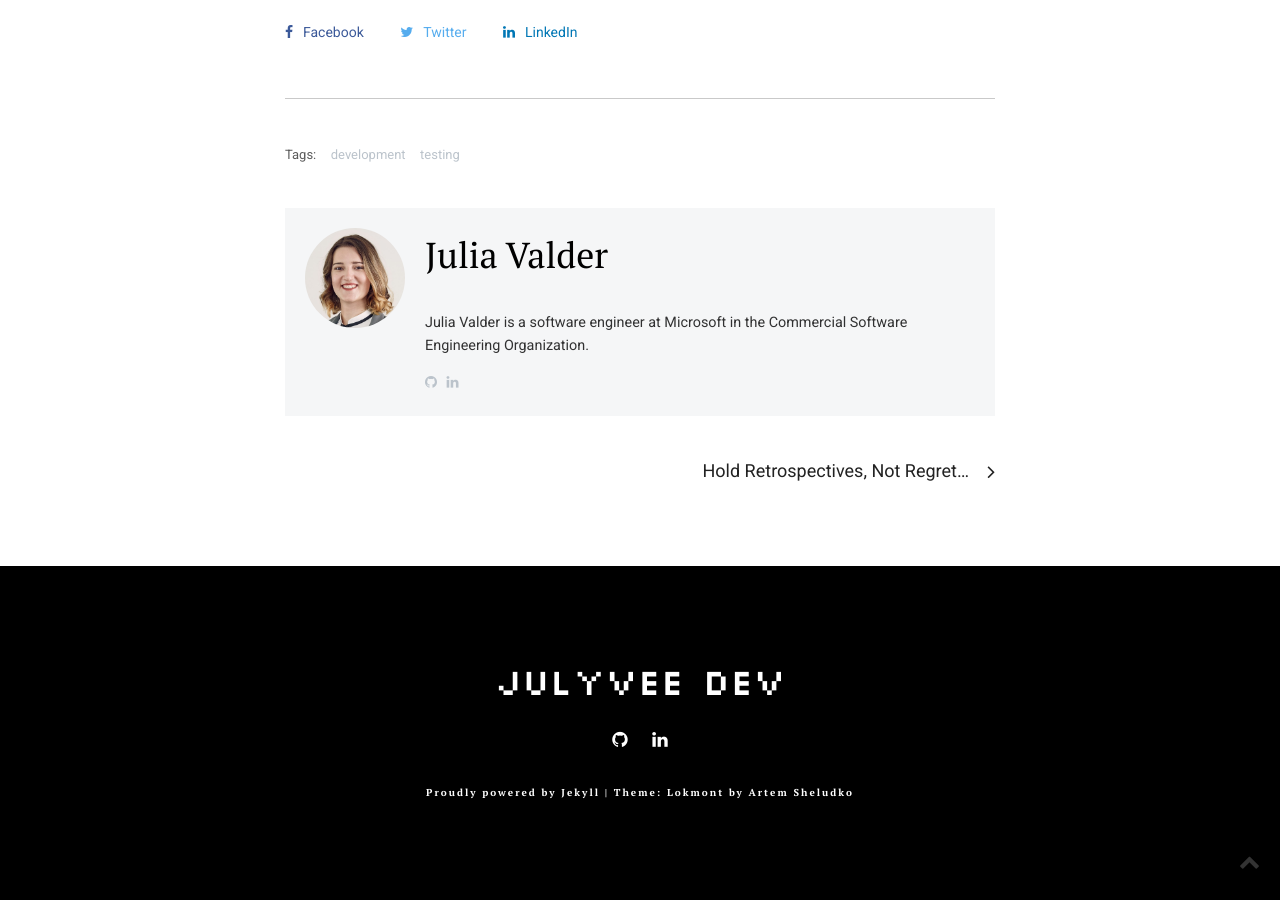
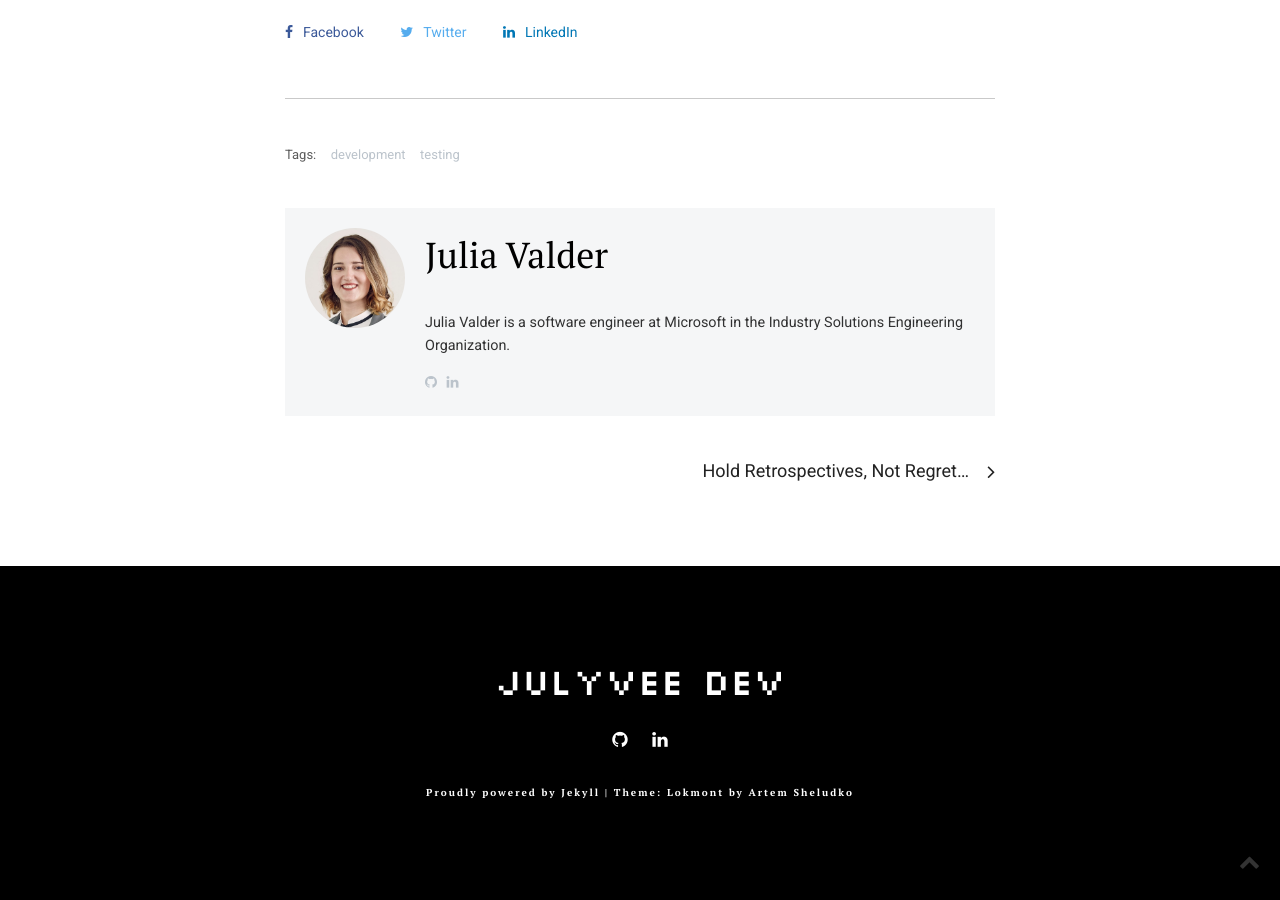
Before and after one commit to julyvee/julyvee.github.io, a Jekyll site: the page built from _posts/2022-08-17-dos-and-donts-for-efficient-unit-testing.markdown, in a window 1280 px wide and 900 px high, scrolled down 7433 px. Built offline with Jekyll 4.4.1, drawn with Linux system fonts in a browser that asks for light colours.

Commit message:
Change CSE to ISE

```diff
--- a/_config.yml
+++ b/_config.yml
@@ -2,21 +2,21 @@
 title: Julyvee Dev
 description: >-
   Personal developer blog for Julia Valder, a software engineer at Microsoft in the
-  Commercial Software Engineering Organization
+  Industry Solutions Engineering Organization
 baseurl: "" # the subpath of your site, e.g. /blog
 url: "https://julyvee.github.io/" # the base hostname & protocol for your site, e.g. http://example.com
 
 # Banner Section
-hero: cse.jpg
+hero: ise.jpg
 hero-title: Julia Valder
 hero-description: >-
   Software engineer at Microsoft in the
-  Commercial Software Engineering Organization
+  Industry Solutions Engineering Organization
 
 # Author - Creator
 author-name: Julia Valder
 author-image: juliavalder.jpg
-about-author: Julia Valder is a software engineer at Microsoft in the Commercial Software Engineering Organization.
+about-author: Julia Valder is a software engineer at Microsoft in the Industry Solutions Engineering Organization.
 author-github: https://www.github.com/julyvee
 author-linkedin: https://linkedin.com/in/julia-valder
 
```
Also changed, not shown: 2 other files.
